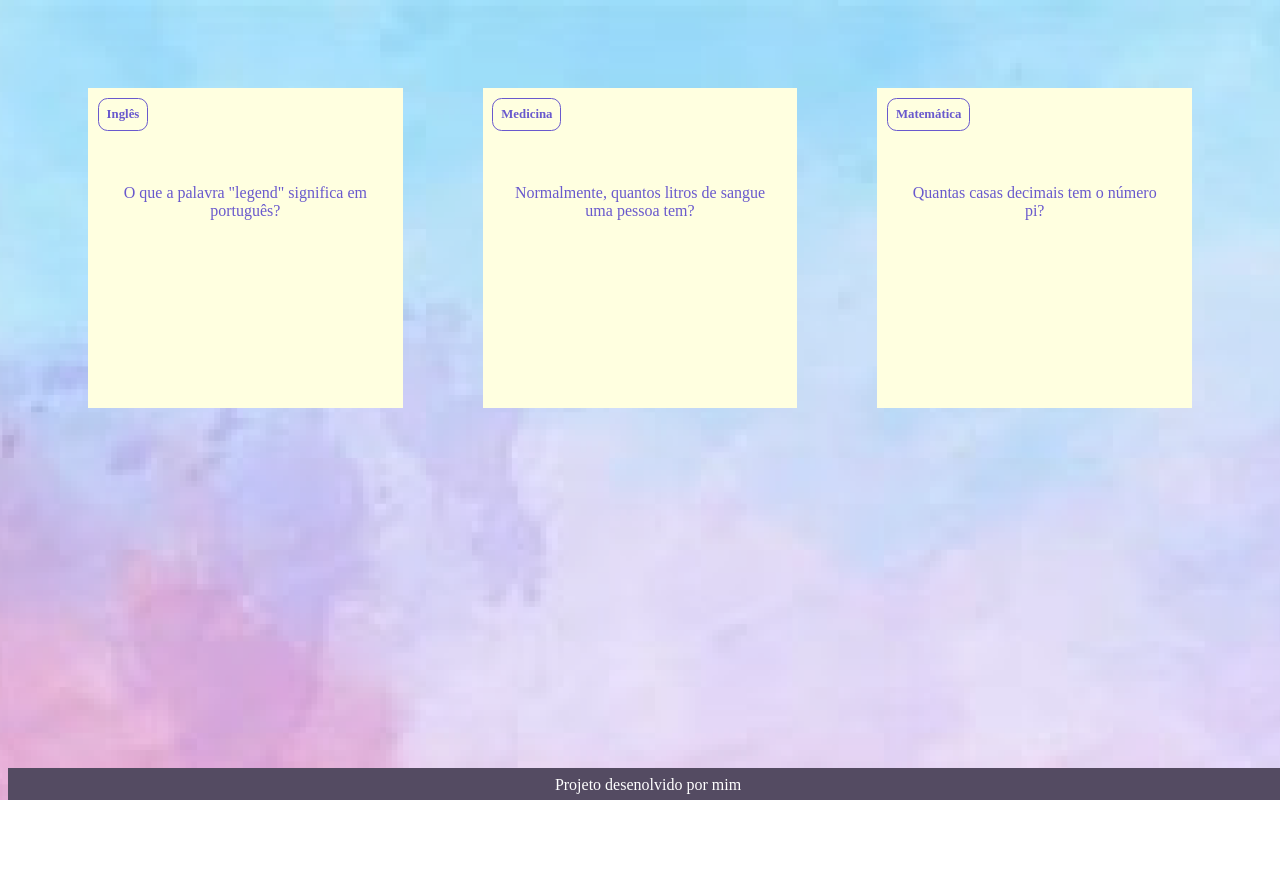
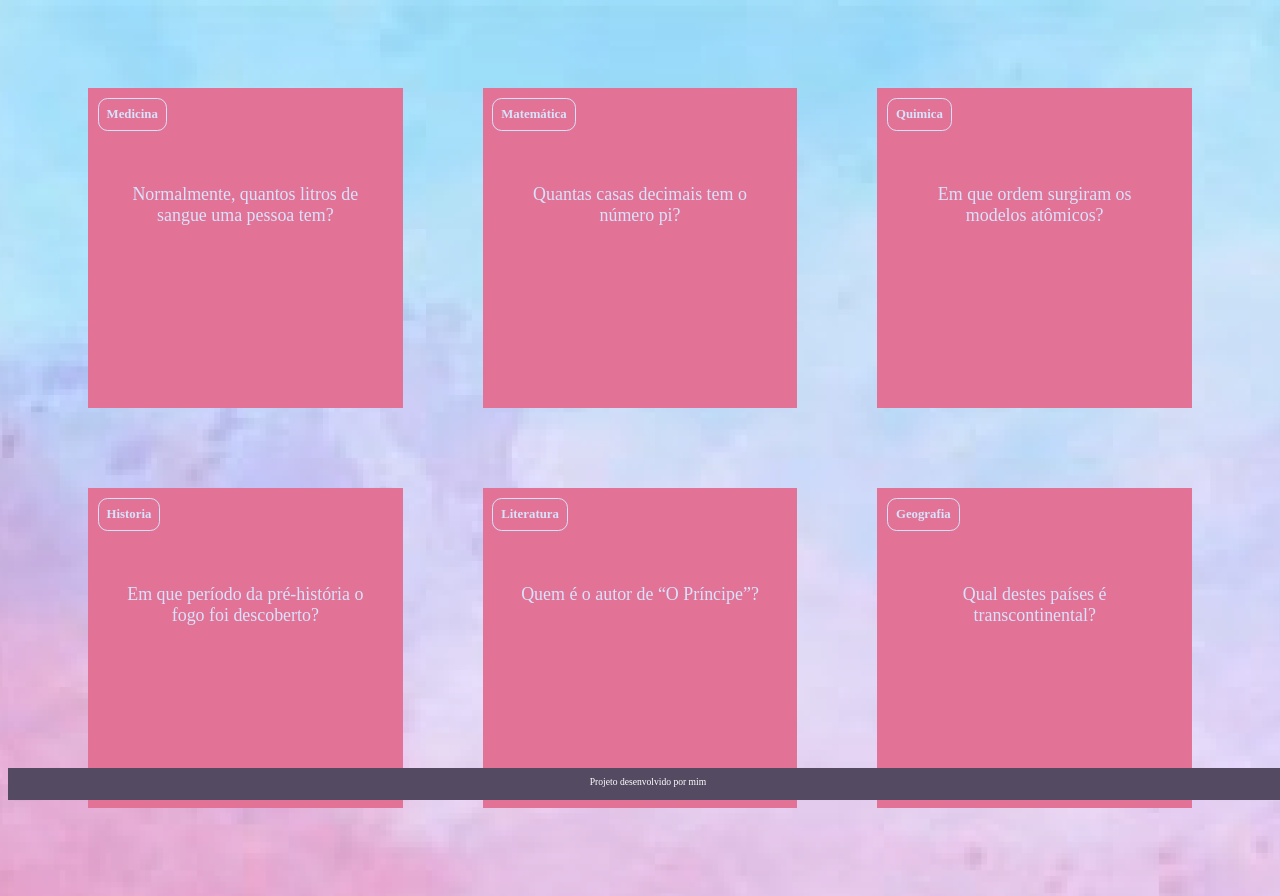
Before and after one commit to lauralejaricob/Flashcards, a plain HTML site: page index.html in a window 1280 px wide. Before the commit the page ends 800 px from the top, so only its background shows below. Drawn offline with Linux system fonts and the light colour scheme.

Commit message:
Add files via upload

```diff
--- /dev/null
+++ b/app.js
@@ -0,0 +1,29 @@
+function criaCartao(categoria, pergunta, resposta) {
+    let container = document.getElementById('container')
+    let cartao = document.createElement('article')
+    cartao.className = 'cartao'
+
+    cartao.innerHTML = `
+    <div class="cartao__conteudo">
+    <h3>${categoria}</h3>
+    <div class="cartao__conteudo__pergunta">
+        <p>${pergunta}</p>
+    </div>
+    <div class="cartao__conteudo__resposta">
+        <p>${resposta}</p>
+    </div>
+    </div>
+    `
+
+    let respostaEstaVisivel = false
+
+    function viraCartao() {
+        respostaEstaVisivel = !respostaEstaVisivel
+        cartao.classList.toggle('active', respostaEstaVisivel)
+    }
+    cartao.addEventListener('click', viraCartao)
+
+
+    container.appendChild(cartao)
+
+}
--- a/assets/style.css
+++ b/assets/style.css
@@ -1,6 +1,6 @@
 :root {
-    --text-color: #6959CD;
-    --card-front-color: #FFFFE0;
+    --text-color: #d7e3fc;
+    --card-front-color: #e27396;
     --card-back-color: #8B008B;
 }
 
@@ -48,6 +48,7 @@ body {
     margin-top: 1rem;
     padding: 2rem;
     margin-top: 4rem;
+    font-size: 1.4vw;
 }
 
 .cartao__conteudo__pergunta p {
@@ -60,7 +61,7 @@ body {
     font-weight: 700;
 }
 
-.cartao:hover .cartao__conteudo {
+.cartao.active .cartao__conteudo {
     transform: rotateY(180deg);
 }
 
@@ -70,12 +71,14 @@ body {
     position: absolute;
     height: 100%;
     width: 100%;
+    box-sizing: border-box;
 }
 
 .cartao__conteudo__resposta {
     transform: rotateY(180deg);
+    background-color: rgba(139, 0, 139, 0.2);
+    border: 4px solid var(--card-back-color);
 }
-
 
 footer {
     background-color: #544b62;
@@ -88,6 +91,25 @@ footer {
 
 footer p {
     text-align: center;
-    font-size: 1rem;
+    font-size: 0.6rem;
     margin-top: 0.5rem;
 }
+
+@media (max-width: 560px) {
+
+    body {
+        background: url('img/mobile.png'), no-repeat cover;
+    }
+
+    .cartao {
+        flex: 1 0 calc(100% - 1rem)
+    }
+
+    .cartao__conteudo h3 {
+        font-size: 3vw;
+    }
+
+    .cartao__conteudo p {
+        font-size: 3.8vw;
+    }
+}
--- a/index.html
+++ b/index.html
@@ -9,43 +9,23 @@
 <body>
     <main>
         <section id="container">
-            <article class="cartao">
-                <div class="cartao__conteudo">
-                    <h3>Inglês</h3>
-                    <div class="cartao__conteudo__pergunta">
-                        <p>O que a palavra "legend" significa em português?</p>
-                    </div>
-                    <div class="cartao__conteudo__resposta">
-                        <p>Legenda</p>
-                    </div>
-                </div>
-            </article>
-            <article class="cartao">
+            <!-- <article class="cartao">
                 <div class="cartao__conteudo">
                     <h3>Medicina</h3>
                     <div class="cartao__conteudo__pergunta">
                         <p>Normalmente, quantos litros de sangue uma pessoa tem?</p>
                     </div>
                     <div class="cartao__conteudo__resposta">
-                    <p>Tem entre 4 a 6 litros</p>
+                        <p>Tem entre 4 a 6 litros</p>
                     </div>
                 </div>
-            </article>
-            <article class="cartao">
-                <div class="cartao__conteudo">
-                    <h3>Matemática</h3>
-                    <div class="cartao__conteudo__pergunta">
-                        <p>Quantas casas decimais tem o número pi?</p>
-                    </div>
-                    <div class="cartao__conteudo__resposta">
-                    <p>Infinitas</p>
-                    </div>
-                </div>
-            </article>
+            </article> -->
         </section>
     </main>
     <footer>
-        <p>Projeto desenolvido por mim</p>
+        <p>Projeto desenvolvido por mim</p>
     </footer>
+    <script src="app.js"></script>
+    <script src="perguntas.js"></script>
 </body>
 </html>
--- a/perguntas.js
+++ b/perguntas.js
@@ -1,9 +1,3 @@
-criaCartao (
-    'Inglês',
-    'O que a palavra "legend" significa em português?',
-    'Legenda'
-)
-
 criaCartao (
     'Medicina',
     'Normalmente, quantos litros de sangue uma pessoa tem?',
@@ -15,3 +9,27 @@ criaCartao (
     'Quantas casas decimais tem o número pi?',
     'Infinitas'
 )
+
+criaCartao (
+    'Quimica',
+    'Em que ordem surgiram os modelos atômicos?',
+    'Dalton, Thomson, Rutherford, Rutherford-Bohr.'
+)
+
+criaCartao (
+    'Historia',
+    'Em que período da pré-história o fogo foi descoberto?',
+    'Paleolítico'
+)
+
+criaCartao (
+    'Literatura',
+    'Quem é o autor de “O Príncipe”?',
+    'Maquiavel'
+)
+
+criaCartao (
+    'Geografia',
+    'Qual destes países é transcontinental?',
+    'Rússia'
+)
```
Also changed, not shown: assets/img/mobile.png (added).
